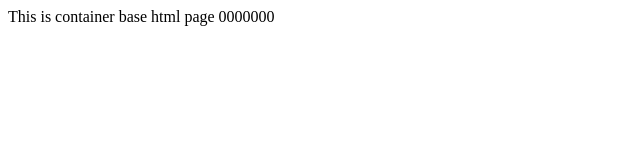
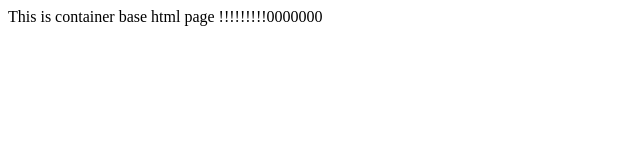
Before and after one commit to kumardharamoni/jenkins, a plain HTML site: page index.html in a window 1280 px wide. Shown: the full height of the page, 0-640 px from the left. Drawn offline with Linux system fonts and the light colour scheme.

Commit message:
Update index.html

```diff
--- a/index.html
+++ b/index.html
@@ -1 +1 @@
-</h1> This is container base html page 0000000 <h2/>
+</h1> This is container base html page !!!!!!!!!0000000 <h2/>
```
